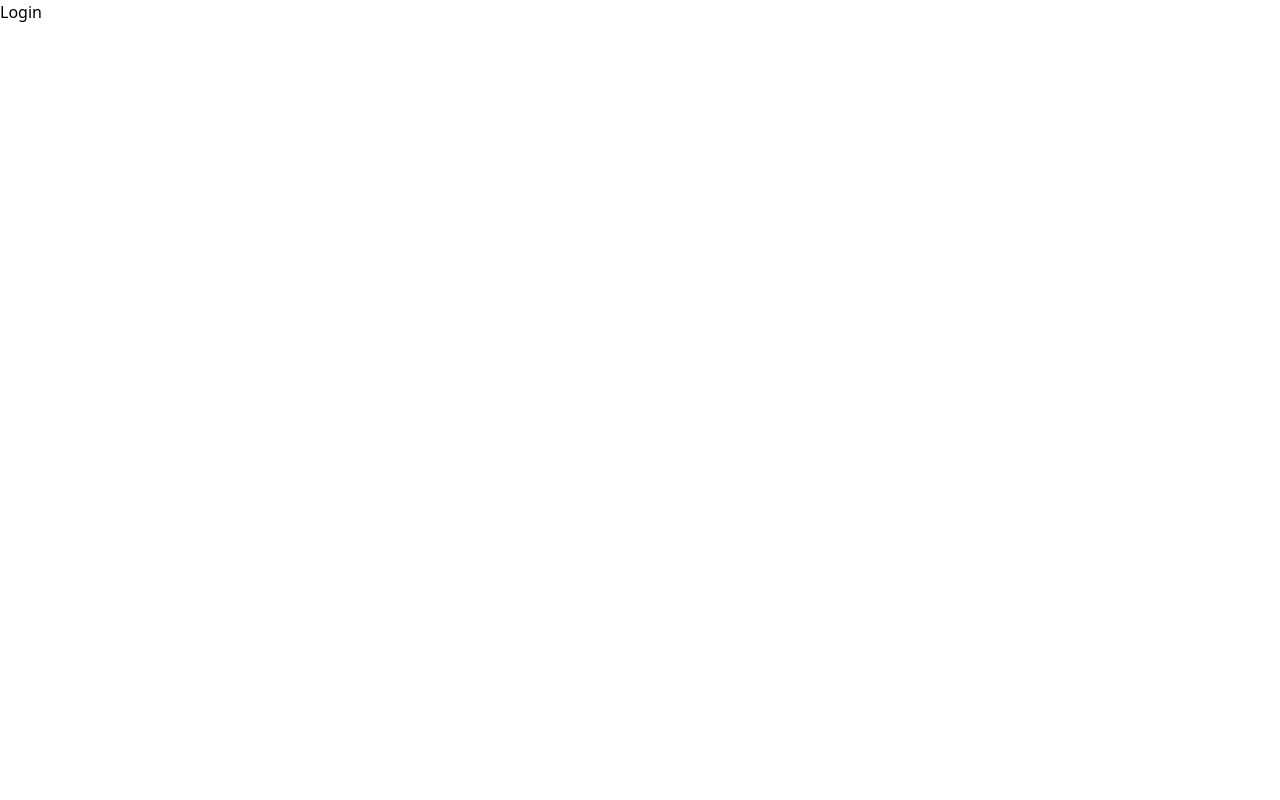
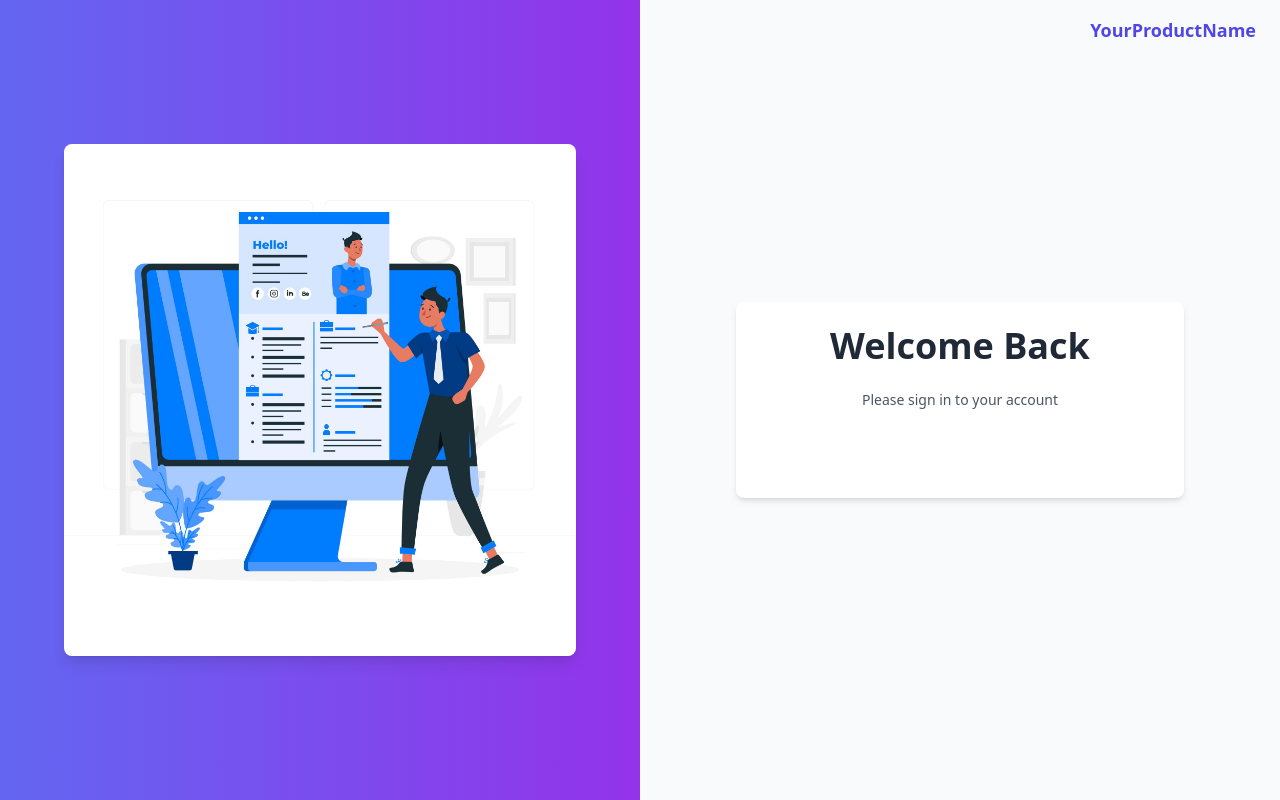
Before and after one commit to S-KABILAN/resumeBuilder, a React (Vite) app in the folder frontend/: page /login in a window 1280 px wide. Built offline with nearby package versions, Linux system fonts and the light colour scheme.

Commit message:
Login-Update

```diff
--- a/frontend/src/pages/Login.jsx
+++ b/frontend/src/pages/Login.jsx
@@ -2,6 +2,7 @@
 import React from "react";
 import { useNavigate } from "react-router-dom";
 import GoogleAuth from "../components/GoogleAuth";
+import Login from '../assets/login.jpg'
 
 const LoginPage = () => {
   const navigate = useNavigate();
@@ -12,9 +13,37 @@ const LoginPage = () => {
   };
 
   return (
-    <div>
-      <h1>Login</h1>
-      <GoogleAuth onAuthSuccess={handleAuthSuccess} />
+    <div className="relative flex flex-col md:flex-row min-h-screen bg-gray-50">
+      {/* Product Name */}
+      <div className="absolute top-4 right-6 text-lg font-semibold text-indigo-600">
+        YourProductName
+      </div>
+
+      {/* Left Image Section */}
+      <div className="w-full md:w-1/2 flex items-center justify-center bg-gradient-to-r from-indigo-500 to-purple-600">
+        <img
+          src={Login}
+          alt="Login"
+          className="max-w-full h-auto md:w-[80%] rounded-lg shadow-lg"
+        />
+      </div>
+
+      {/* Right Content Section */}
+      <div className="w-full md:w-1/2 flex flex-col items-center justify-center px-6 py-8">
+        <div className="w-full max-w-md space-y-6 bg-white p-6 rounded-lg shadow-md">
+          <h2 className="text-center text-4xl font-bold text-gray-800">
+            Welcome Back
+          </h2>
+          <p className="text-center text-sm text-gray-600">
+            Please sign in to your account
+          </p>
+
+          {/* Google Auth Section */}
+          <div className="mt-6 flex justify-center">
+            <GoogleAuth onAuthSuccess={handleAuthSuccess} />
+          </div>
+        </div>
+      </div>
     </div>
   );
 };
```
Also changed, not shown: frontend/src/assets/login.jpg (added).
